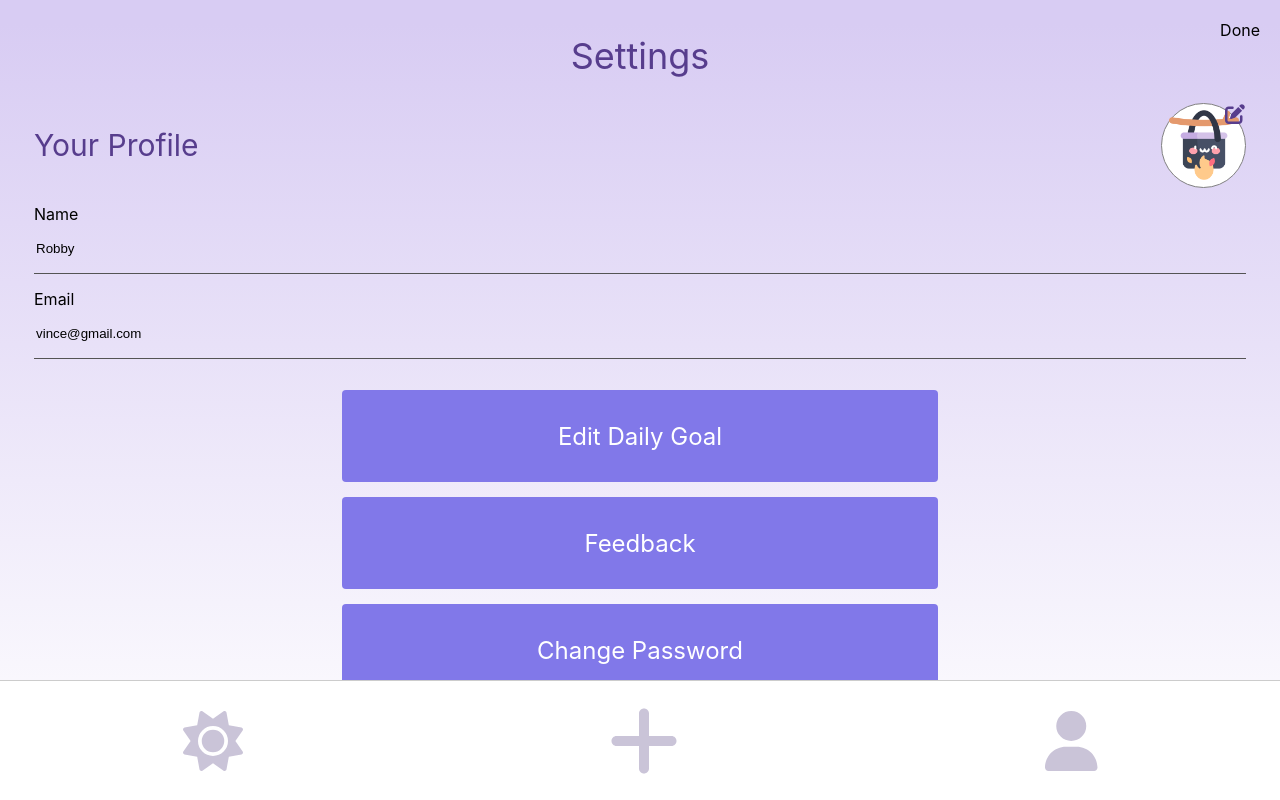
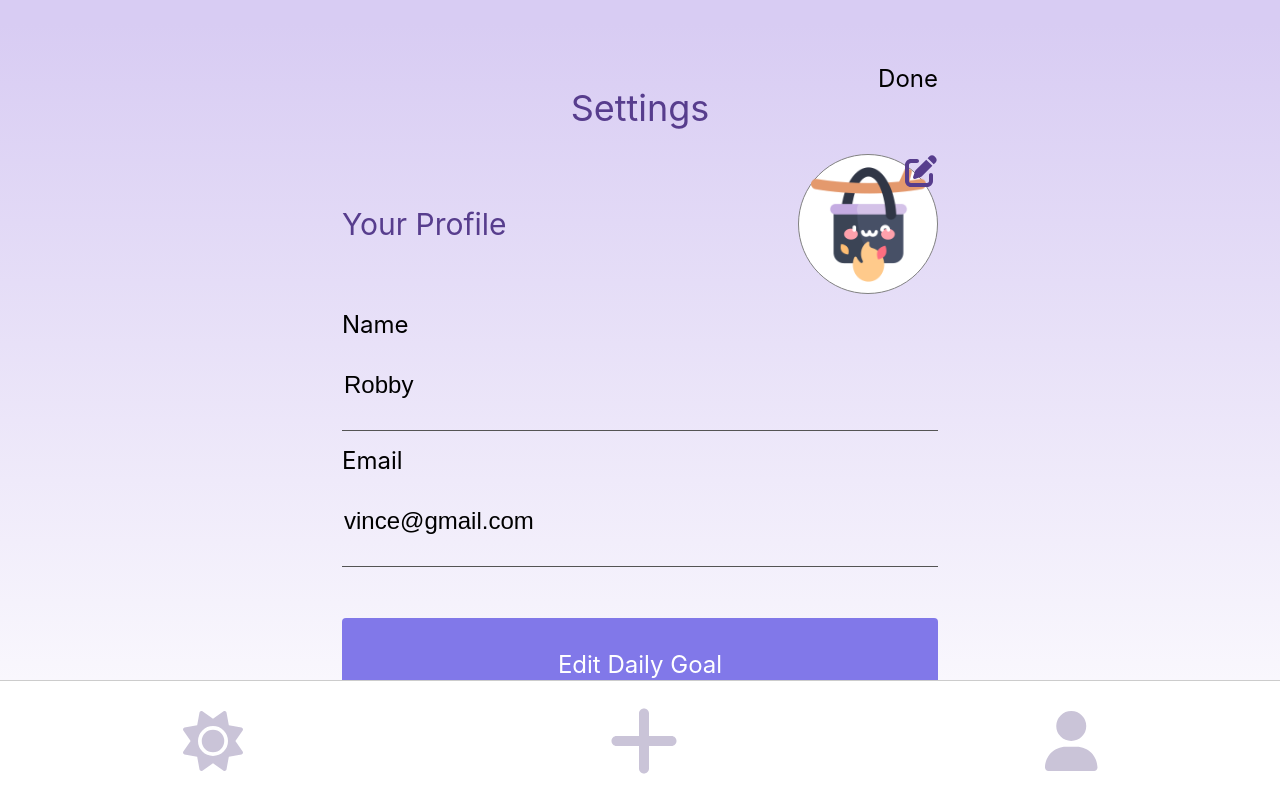
Before and after one commit to Glow-Carrots-App/glow-web, a Next.js app: page /settings in a window 1280 px wide. Built offline with nearby package versions, Linux system fonts and the light colour scheme; no server answers.

Commit message:
implement settings responsive design for tablet

```diff
--- a/components/SettingsButtons/styles.module.css
+++ b/components/SettingsButtons/styles.module.css
@@ -5,3 +5,10 @@
   margin: 15px 0 60px;
   gap: 15px;
 }
+
+@media (min-width: 768px) {
+  .container {
+    margin: 35px 0 60px;
+    gap: 24px;
+  }
+}
--- a/components/SettingsInputs/index.js
+++ b/components/SettingsInputs/index.js
@@ -4,9 +4,21 @@ const SettingsInputs = () => {
   return (
     <form className={styles.container}>
       <label htmlFor="text">Name</label>
-      <input id="text" type="text" name="firstName" value="Robby" />
+      <input
+        className={styles.settingsInput}
+        id="text"
+        type="text"
+        name="firstName"
+        value="Robby"
+      />
       <label htmlFor="email">Email</label>
-      <input id="email" type="text" name="email" value="vince@gmail.com" />
+      <input
+        className={styles.settingsInput}
+        id="email"
+        type="text"
+        name="email"
+        value="vince@gmail.com"
+      />
     </form>
   );
 };
--- a/components/SettingsInputs/styles.module.css
+++ b/components/SettingsInputs/styles.module.css
@@ -2,9 +2,10 @@
   display: flex;
   flex-direction: column;
   margin: 16px 0;
+  width: 307px;
 }
 
-.container input {
+.settingsInput {
   background: none;
   height: 50px;
   border-width: 0 0 1px;
@@ -14,3 +15,14 @@
 .container label ~ label {
   margin-top: 15px;
 }
+
+@media (min-width: 768px) {
+  .container {
+    width: 596px;
+  }
+
+  .settingsInput {
+    height: 92px;
+    font-size: 24px;
+  }
+}
--- a/components/SettingsTopInfo/index.js
+++ b/components/SettingsTopInfo/index.js
@@ -9,7 +9,10 @@ import styles from "./styles.module.css";
 const SettingsTopInfo = () => {
   return (
     <div className={styles.container}>
-      <Heading2 className={styles.yourHeading2rofile}>Your Profile</Heading2>
+      <Link href="/profile">
+        <a className={styles.doneLink}>Done</a>
+      </Link>
+      <Heading2>Your Profile</Heading2>
       <Link href="/settings/change-avatar">
         <a className={styles.avatarContainer}>
           <img src="/avatars/camp.png" className={styles.image} />
--- a/components/SettingsTopInfo/styles.module.css
+++ b/components/SettingsTopInfo/styles.module.css
@@ -1,12 +1,9 @@
 .container {
+  position: relative;
   display: flex;
   justify-content: space-between;
   align-items: center;
-}
-
-.yourProfile {
-  font-size: larger;
-  margin: 0;
+  width: 307px;
 }
 
 .avatarContainer {
@@ -31,3 +28,32 @@
   top: 0;
   right: 0;
 }
+
+.doneLink {
+  position: absolute;
+  inset: -60px 0px auto auto;
+}
+
+@media (min-width: 768px) {
+  .container {
+    width: 596px;
+  }
+  .avatarContainer {
+    height: 140px;
+    width: 140px;
+  }
+
+  .image {
+    height: 115px;
+    width: 115px;
+  }
+
+  .pen {
+    font-size: 32px;
+  }
+
+  .doneLink {
+    font-size: 24px;
+    inset: -90px 0px auto auto;
+  }
+}
--- a/pages/settings/index.js
+++ b/pages/settings/index.js
@@ -11,9 +11,6 @@ import styles from "./styles.module.css";
 const SettingsPage = () => {
   return (
     <div className={styles.container}>
-      <Link href="/profile">
-        <a className={styles.doneLink}>Done</a>
-      </Link>
       <Heading1>Settings</Heading1>
       <SettingsTopInfo />
       <SettingsInputs />
--- a/pages/settings/styles.module.css
+++ b/pages/settings/styles.module.css
@@ -1,9 +1,9 @@
 .container {
-  position: relative;
   height: 100vh;
   display: flex;
   flex-direction: column;
   justify-items: center;
+  align-items: center;
   text-align: center;
   overflow-y: scroll;
   padding: 34px;
@@ -13,7 +13,12 @@
   text-align: left;
 }
 
-.doneLink {
-  position: absolute;
-  inset: 20px 20px auto auto;
+@media (min-width: 768px) {
+  .container {
+    padding: 86px;
+  }
+
+  .container label {
+    font-size: 24px;
+  }
 }
```
